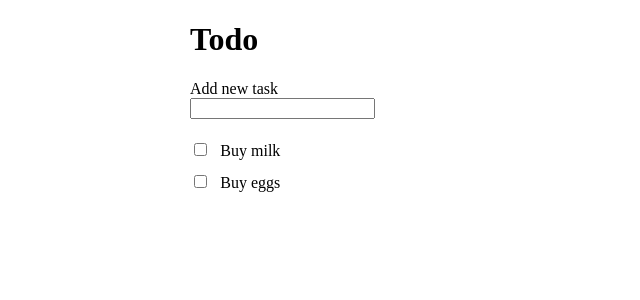
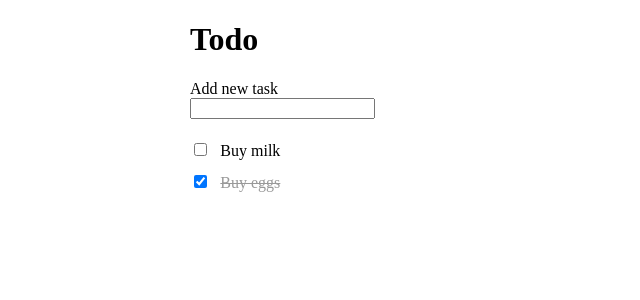
Before and after one commit to e0en/vue-todo, a Vue app: page / in a window 1280 px wide. Shown: the top 300 px of the page, without its empty margins (0-640 px from the left). Built offline with nearby package versions, Linux system fonts and the light colour scheme.

Commit message:
Fix prop and data names

```diff
--- a/src/components/ListItem.vue
+++ b/src/components/ListItem.vue
@@ -1,6 +1,7 @@
 <template>
-  <li class="todo-list-item">
-    <input type="checkbox" />
+  <li class="todo-list-item" :class="{ complete: checked }">
+    <input type="checkbox" v-model="checked" v-on:change="updateIsComplete" />
+    <input type="hidden" :value="itemId" />
     <span class="content">{{ content }}</span>
   </li>
 </template>
@@ -11,7 +12,22 @@ export default {
   props: {
     itemId: String,
     content: String,
-    checked: Boolean
+    isComplete: Boolean
+  },
+  data: function () {
+    return {
+      checked: this.isComplete
+    }
+  },
+  methods: {
+    updateIsComplete: function () {
+      var ev = {
+        itemId: this.itemId,
+        checked: this.checked
+      }
+      this.$emit('updated', ev)
+      console.log(this.content + ', ' + this.checked.toString() + ', ' + this.itemId)
+    }
   }
 }
 </script>
--- a/src/components/TodoList.vue
+++ b/src/components/TodoList.vue
@@ -6,7 +6,7 @@
     <input type="text" name="newItem" />
   </form>
   <ul>
-    <ListItem v-for="i in items" :key="i.id" :content="i.content" :checked="i.isComplete"/>
+    <ListItem v-for="i in items" :key="i.itemId" :itemId="i.itemId" :content="i.content" :isComplete="i.isComplete"/>
   </ul>
 </div>
 </template>
```
